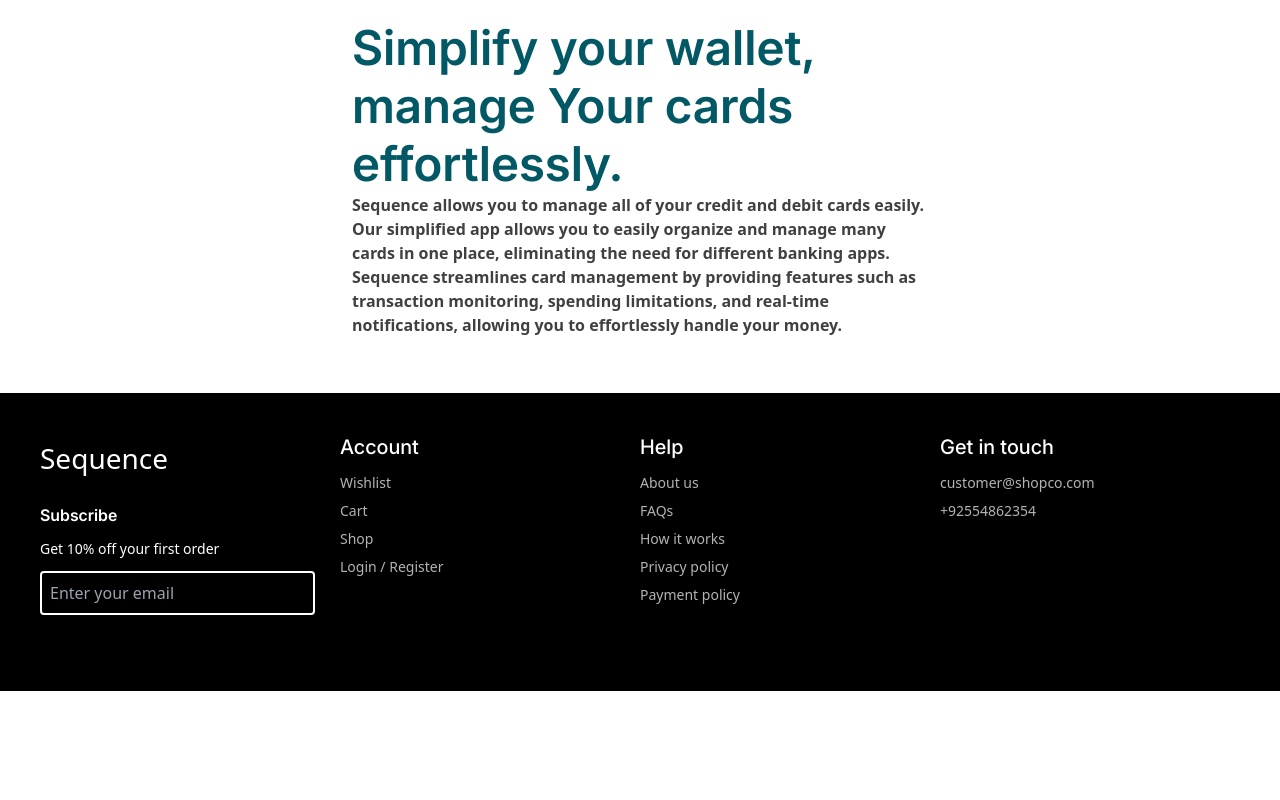
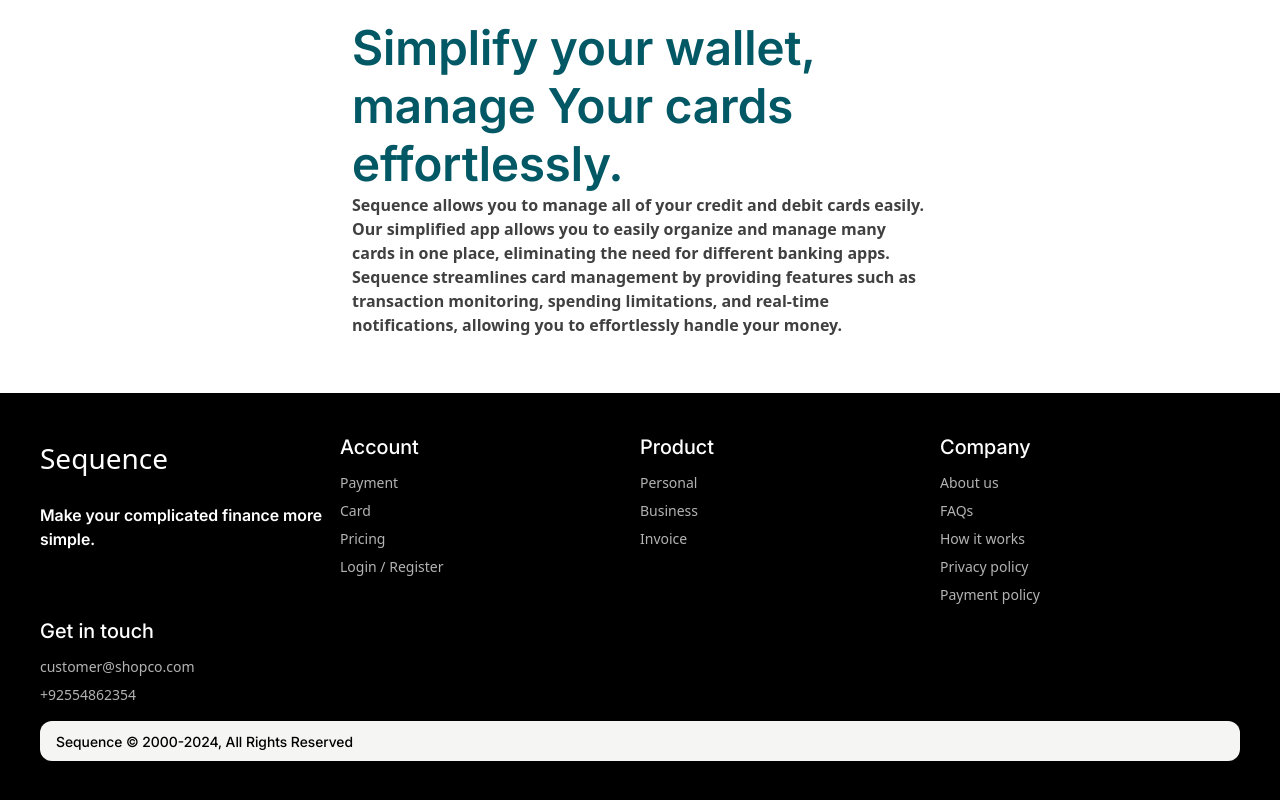
Before and after one commit to OsatohanmwenT/sequence-expense-tracker, a Next.js app: page / in a window 1280 px wide. Shown: the part 886-1686 px from the top of the page. Before the commit the page ends 1577 px from the top, so only its background shows below. Built offline with nearby package versions, Linux system fonts and the light colour scheme.

Commit message:
landing adjusted

```diff
--- a/app/globals.css
+++ b/app/globals.css
@@ -131,7 +131,7 @@
   }
 
   .details_section {
-    @apply w-full bg-white flex flex-col py-14 md:pt-8;
+    @apply w-full bg-white flex flex-col py-14 md:pt-8 px-4;
   }
   .heading_title {
     @apply font-semibold text-green font-inter text-3xl leading-10 sm:text-4xl;
--- a/components/Footer.tsx
+++ b/components/Footer.tsx
@@ -1,9 +1,6 @@
-"use client"
-
 import React from 'react'
 import {footerLinks} from "@/lib/constant";
 import Link from "next/link";
-import {SendIcon} from "lucide-react";
 
 const Footer = () => {
     return (
@@ -11,28 +8,9 @@ const Footer = () => {
             <div className="grid max-md:place-content-center gap-y-3 max-md:gap-4 sm:grid-cols-2 lg:grid-cols-4">
                 <div className="flex flex-col max-md:items-center">
                     <p className="text-3xl text-white">Sequence</p>
-                    <p className="text-white mt-5 mb-3 max-md:text-center font-inter font-semibold">
-                        Subscribe
+                    <p className="text-white mt-5 mb-3 md:pr-4 max-md:text-center font-inter font-semibold">
+                        Make your complicated finance more simple.
                     </p>
-                    <p className="text-white text-sm mb-3 font-poppins">
-                        Get 10% off your first order
-                    </p>
-                    <form
-                        onSubmit={(event) => {
-                            event.preventDefault();
-                        }}
-                        className="flex items-center w-fit border-white px-2 rounded-sm border-2"
-                    >
-                        <input
-                            className="bg-transparent  py-2 focus:outline-none text-white"
-                            placeholder="Enter your email"
-                            type="text"
-                            name="subscribe user"
-                        />
-                        <button aria-label="Sumbit button">
-                            <SendIcon className="size-6" />
-                        </button>
-                    </form>
                 </div>
                 {footerLinks.map((items) => (
                     <div
@@ -50,10 +28,11 @@ const Footer = () => {
                     </div>
                 ))}
             </div>
-            <div className="flex max-md:flex-col mt-2 items-center md:justify-between">
-        <span className="text-gray text-sm mb-2 font-light font-inter">
-          Shop.co © 2000-2024, All Rights Reserved
-        </span>
+            <div className="px-4 py-2 rounded-xl mt-4 bg-stone-100">
+                <span
+                className="text-gray text-sm mb-2 font-inter">
+                    Sequence © 2000-2024, All Rights Reserved
+                </span>
             </div>
         </footer>
     );
--- a/lib/constant.ts
+++ b/lib/constant.ts
@@ -25,14 +25,22 @@ export const footerLinks: FooterSection[] = [
     {
         title: "Account",
         links: [
-            { name: "Wishlist", link: "/" },
-            { name: "Cart", link: "/" },
-            { name: "Shop", link: "/" },
+            { name: "Payment", link: "/" },
+            { name: "Card", link: "/" },
+            { name: "Pricing", link: "/" },
             { name: "Login / Register", link: "/" },
         ],
     },
     {
-        title: "Help",
+        title: "Product",
+        links: [
+            { name: "Personal", link: "/" },
+            { name: "Business", link: "/" },
+            { name: "Invoice", link: "/" },
+        ],
+    },
+    {
+        title: "Company",
         links: [
             { name: "About us", link: "/" },
             { name: "FAQs", link: "/" },
```
